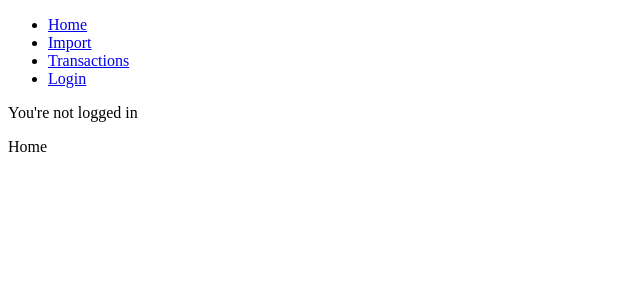
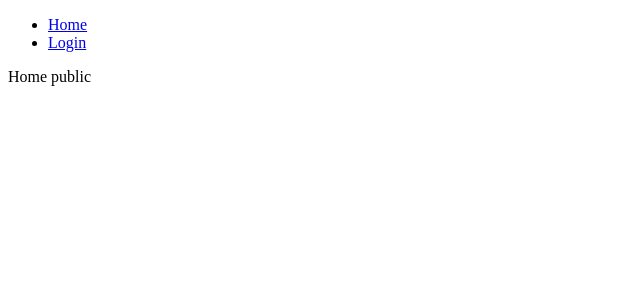
Before and after one commit to stefnba/BW_frontend, a React (Create React App) app: page / in a window 1280 px wide. Shown: the top 300 px of the page, without its empty margins (0-640 px from the left). Built offline with nearby package versions, Linux system fonts and the light colour scheme.

Commit message:
auth + token working

```diff
--- a/src/components/App.js
+++ b/src/components/App.js
@@ -2,47 +2,53 @@ import React from 'react'
 import { Switch, Redirect, Route } from 'react-router-dom'
 
 import Header from './layout/Header'
+import HeaderPublic from './layout/HeaderPublic'
 
-// Import pages for routing
+// Pages for routing
 import Home from './Home'
 import Import from './import/Import'
 import Transactions from './Transactions'
 
-// Import authentification
-import Login, { fakeAuth } from './auth/Login'
+// Authentification
+import Login from './auth/Login'
+import Logout from './auth/Logout'
+import apiAuth from './auth/auth'
 
 
-
+// ROUTING COMPONENT
 const App = () => (
 	<div>
 		<Switch>
 			<AppRoute exact path="/" component={Home} />
 			<PrivateRoute exact path='/import' component={Import} />
 			<PrivateRoute exact path='/transactions' component={Transactions} />
+			<Route exact path='/logout' component={Logout} />
 			<Route exact path='/login' component={Login} />
 		</Switch>
 	</div>
 )
 
-// Create default layout
+// DEFAULT LAYOUT
 // adding header to each page by rendering multiple components
 const AppRoute = ({ component: Component, ...rest }) => {
+	const header = apiAuth.isAuthenticated() ? <Header /> : <HeaderPublic />
+
 	return (
 		<Route {...rest} render={matchPropos => (
 			<div>
-				<header><Header /></header>
+				{header}
 				<main><Component {...matchPropos} /></main>
 			</div>
 		)} />
 	);
 };
 
-// Add protected routes
+// PROTECTED ROUTES
 // extends AppRoute to show pages only if logged in, otherwise login page redirect
 const PrivateRoute = ({ component: Component, ...rest }) => {
 	return (
 		<AppRoute {...rest} component={props => (
-			fakeAuth.isAuthenticated === true
+			apiAuth.isAuthenticated()
 			? <Component {...props} />
 			: (
 				<Redirect to={{
--- a/src/components/Home.js
+++ b/src/components/Home.js
@@ -1,7 +1,8 @@
 import React from 'react'
+import apiAuth from './auth/auth'
 
-const Home = () => (
-    <div>Home</div>
-)
+const Home = () => {
+    return apiAuth.isAuthenticated() ? <div>Home private</div> : <div>Home public</div>
+}
 
 export default Home
--- a/src/components/auth/Login.js
+++ b/src/components/auth/Login.js
@@ -1,14 +1,13 @@
 import React from 'react'
-import { Redirect, withRouter } from 'react-router-dom'
-
-
+import { Redirect } from 'react-router-dom'
+import apiAuth from './auth'
 
 class Login extends React.Component {
 	state = {
 		redirectToReferrer: false
 	}
 	login = () => {
-		fakeAuth.authenticate(() => {
+		apiAuth.authenticate(() => {
 			this.setState(() => ({
 				redirectToReferrer: true
 			}))
@@ -19,11 +18,7 @@ class Login extends React.Component {
 		const { from } = this.props.location.state || { from: { pathname: '/' } }
 		const { redirectToReferrer } = this.state
 
-		if (redirectToReferrer) {
-			return (
-				<Redirect to={from}/>
-			)
-		}
+		if (redirectToReferrer) return <Redirect to={from}/>
 
 		return (
 			<div>
@@ -34,28 +29,4 @@ class Login extends React.Component {
 	}
 }
 
-const AuthButton = withRouter(({ history }) => (
-    fakeAuth.isAuthenticated === true
-    ? <p>
-        Welcome! <button onClick={() => {
-            fakeAuth.signout(() => history.push('/'))
-        }}>Sign out</button>
-    </p>
-    :
-    <p>You're not logged in</p>
-))
-
-const fakeAuth = {
-	isAuthenticated: false,
-	authenticate(cb) {
-	  this.isAuthenticated = true
-	  setTimeout(cb, 100) // fake async
-	},
-	signout(cb) {
-	  this.isAuthenticated = false
-	  setTimeout(cb, 100)
-	}
-};
-
 export default Login
-export { fakeAuth, AuthButton }
--- /dev/null
+++ b/src/components/auth/Logout.js
@@ -0,0 +1,11 @@
+import React from 'react'
+import { Redirect } from 'react-router-dom'
+
+import apiAuth from './auth'
+
+const Logout = () => {
+    apiAuth.signout();
+    return <Redirect to='/' />
+}
+
+export default Logout
--- /dev/null
+++ b/src/components/auth/auth.js
@@ -0,0 +1,37 @@
+import axios, { post } from 'axios'
+
+const apiAuth = {
+	isAuthenticated() {
+        if (localStorage.getItem('token') !== null) return true
+        return false
+    },
+
+    authenticate(cb) {
+        this.getToken('admin', 'adminadmin').then(res => {
+            if (res.status === 200) {
+                localStorage.setItem('token', res.data.token)
+                cb()
+            }
+            else {
+                console.log("Login failed")
+            }
+        })
+    },
+
+    getToken(username, password) {
+        const url = 'http://127.0.0.1:8000/api-token-auth/';
+        const data = {
+            username: username,
+            password: password
+        }
+
+        return post(url, data)
+    },
+
+    signout(cb) {
+        localStorage.removeItem("token");
+        setTimeout(cb, 100)
+	}
+}
+
+export default apiAuth
--- a/src/components/import/Import.js
+++ b/src/components/import/Import.js
@@ -1,6 +1,5 @@
 import React from 'react'
 import axios, { post } from 'axios'
-import * as Cookies from 'js-cookie'
 
 import ImportQuery from './ImportQuery'
 import UploadForm from './UploadForm'
--- a/src/components/layout/Header.js
+++ b/src/components/layout/Header.js
@@ -1,6 +1,5 @@
 import React from 'react'
 import { Link } from 'react-router-dom'
-import { AuthButton } from '../auth/Login'
 
 const Header = () => (
     <header>
@@ -9,10 +8,9 @@ const Header = () => (
                 <li><Link to='/'>Home</Link></li>
                 <li><Link to='/import'>Import</Link></li>
                 <li><Link to='/transactions'>Transactions</Link></li>
-                <li><Link to='/login'>Login</Link></li>
+                <li><Link to='/logout'>Logout</Link></li>
             </ul>
         </nav>
-        <AuthButton />
     </header>
 )
 
--- /dev/null
+++ b/src/components/layout/HeaderPublic.js
@@ -0,0 +1,15 @@
+import React from 'react'
+import { Link } from 'react-router-dom'
+
+const HeaderPublic = () => (
+    <header>
+        <nav>
+            <ul>
+                <li><Link to='/'>Home</Link></li>
+                <li><Link to='/login'>Login</Link></li>
+            </ul>
+        </nav>
+    </header>
+)
+
+export default HeaderPublic
```
